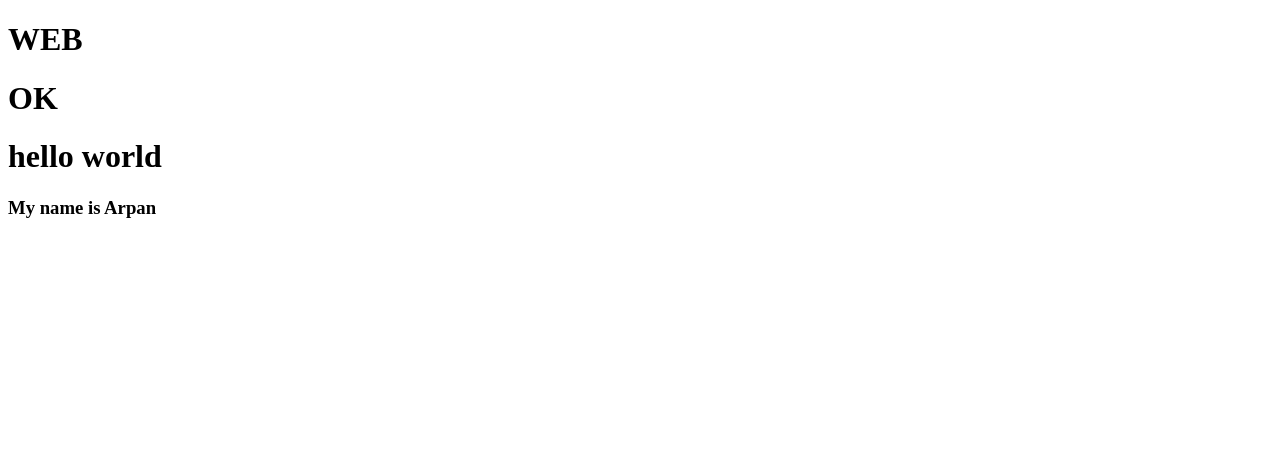
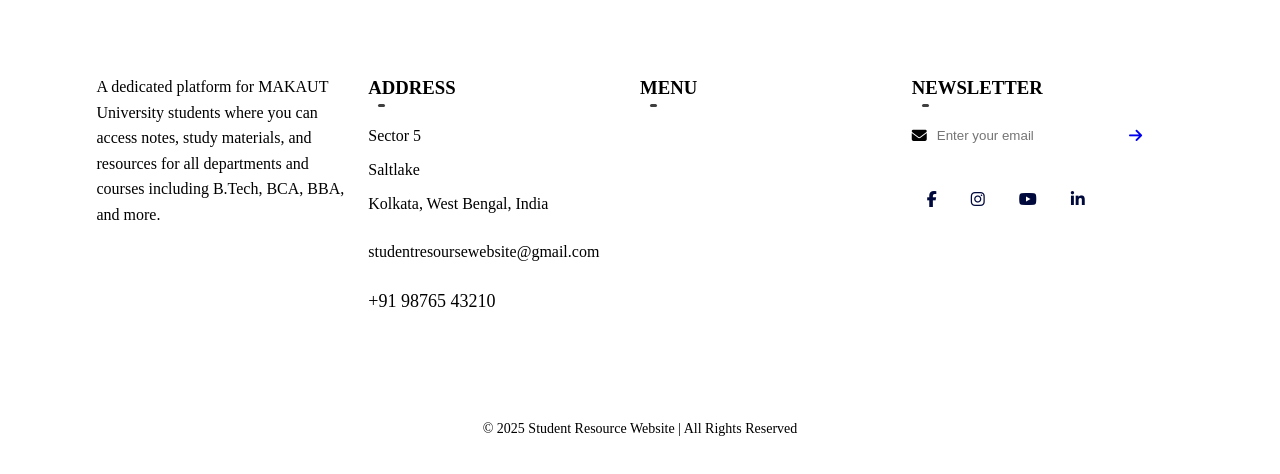
Before and after one commit to AnirbansarkarS/Student-Resource-Website, a plain HTML site: page frontend/index.html in a window 1280 px wide. Drawn offline with Linux system fonts and the light colour scheme.

Commit message:
footer first commit

```diff
--- a/frontend/index.html
+++ b/frontend/index.html
@@ -1,15 +1,83 @@
 <!DOCTYPE html>
 <html lang="en">
 <head>
-    <meta charset="UTF-8">
-    <meta name="viewport" content="width=device-width, initial-scale=1.0">
-    <title>Document</title>
+  <meta charset="UTF-8">
+  <meta name="viewport" content="width=device-width, initial-scale=1.0">
+  <title>Student Resource Website</title>
+  <link rel="stylesheet" href="styles/style.css">
+  <!-- Font Awesome CDN -->
+  <link rel="stylesheet" href="https://cdnjs.cloudflare.com/ajax/libs/font-awesome/6.5.0/css/all.min.css">
 </head>
 <body>
-    <h1>WEB</h1>
-    <h1>OK</h1>
-    <h1>hello world</h1>
-    <h3>My name is Arpan</h3>
+
+  <footer>
+    <div class="container">
+
+      <!-- About -->
+      <div class="footer-col">
+        <p class="footer-para">
+          A dedicated platform for MAKAUT University students where you can
+          access notes, study materials, and resources for all departments
+          and courses including B.Tech, BCA, BBA, and more.
+        </p>
+      </div>
+
+      <!-- address -->
+      <div class="footer-col">
+        <h3 class="text-office">
+          Address
+          <div class="underline"><span></span></div>
+        </h3>
+        <p>Sector 5</p>
+        <p>Saltlake</p>
+        <p>Kolkata, West Bengal, India</p>
+
+        <p class="email">studentresoursewebsite@gmail.com</p>
+        <p class="phone">+91 98765 43210</p>
+      </div>
+
+      <!-- Menu -->
+      <div class="footer-col">
+        <h3>
+          Menu
+          <div class="underline"><span></span></div>
+        </h3>
+        <ul>
+          <li><a href="#">Home</a></li>
+          <li><a href="#">Notes</a></li>
+          <li><a href="#">Resources</a></li>
+          <li><a href="#">Departments</a></li>
+          <li><a href="#">Contact</a></li>
+        </ul>
+      </div>
+
+      <!-- Newsletter + Social -->
+      <div class="footer-col">
+        <h3>
+          Newsletter
+          <div class="underline"><span></span></div>
+        </h3>
+        <form action="">
+          <i class="fa-solid fa-envelope"></i>
+          <input type="text" placeholder="Enter your email">
+          <a href="#"><i class="fa-solid fa-arrow-right"></i></a>
+        </form>
+
+        <!-- Social Media Icons -->
+        <div class="social-icons">
+          <a href="#"><i class="fa-brands fa-facebook-f"></i></a>
+          <a href="#"><i class="fa-brands fa-instagram"></i></a>
+          <a href="#"><i class="fa-brands fa-youtube"></i></a>
+          <a href="#"><i class="fa-brands fa-linkedin-in"></i></a>
+        </div>
+      </div>
+    </div>
+
+    <!-- Copyright -->
+    <div class="footer-bottom">
+      © 2025 Student Resource Website | All Rights Reserved
+    </div>
+  </footer>
 
 </body>
 </html>
--- a/frontend/styles/style.css
+++ b/frontend/styles/style.css
@@ -0,0 +1,159 @@
+
+<!--footer>
+footer {
+  background: linear-gradient(to right,rgb(30, 10, 10), #150101);
+  border-top-left-radius: 100px;
+  width: 100%;
+  position: relative;
+  color: white;
+
+}
+
+.container {
+  display: flex;
+  justify-content: space-between;
+  padding: 50px 7%;
+  flex-wrap: wrap;
+}
+
+.footer-col {
+  width: 25%;
+  min-width: 220px;
+}
+
+.footer-col h2,
+.footer-col h3 {
+  text-transform: uppercase;
+  margin-bottom: 20px;
+}
+
+p.email {
+  margin: 30px 0;
+}
+
+p.phone {
+  font-size: 18px;
+  font-weight: 400;
+}
+
+.footer-col .text-office {
+  margin-bottom: 20px;
+}
+
+.underline {
+  width: 70px;
+  height: 3px;
+  position: relative;
+  background-color: white;
+  margin-top: 5px;
+  margin-bottom: 20px;
+  border-radius: 3px;
+  overflow: hidden;
+}
+
+.underline span {
+  width: 7px;
+  height: 100%;
+  position: absolute;
+  left: 10px;
+  background-color: rgb(63, 63, 63);
+  border-radius: 3px;
+  animation: moving 1.5s linear infinite;
+}
+
+@keyframes moving {
+  0% { left: -20px; }
+  100% { left: 100%; }
+}
+
+.footer-col ul {
+  list-style-type: none;
+  padding-top: 10px;
+}
+
+.footer-col ul li {
+  margin: 10px 0;
+}
+
+.footer-col ul li a {
+  color: white;
+  text-decoration: none;
+  transition: color 0.3s;
+}
+
+.footer-col ul li a:hover {
+  color: #ffcc00;
+}
+
+.footer-col form {
+  margin-top: 20px;
+  border-bottom: 1px solid white;
+  padding-bottom: 10px;
+  display: flex;
+  align-items: center;
+}
+
+.footer-col form input {
+  width: 70%;
+  background: transparent;
+  border: none;
+  outline: none;
+  padding-left: 10px;
+  color: white;
+}
+
+.footer-col form i {
+  font-size: 15px;
+}
+
+.footer-col .social-icons {
+  margin-top: 20px;
+}
+
+.footer-col .social-icons i {
+  padding: 10px;
+  background-color: white;
+  color: #00093c;
+  border-radius: 50%;
+  margin: 5px;
+  transition: all 0.3s ease;
+}
+
+/* 🌟 Social media brand glow */
+.footer-col .social-icons i:hover {
+  transform: scale(1.15);
+  color: white;
+}
+
+.footer-col .social-icons .fa-facebook-f:hover {
+  background-color: #1877f2;
+  box-shadow: 0 0 15px #1877f2;
+}
+
+.footer-col .social-icons .fa-instagram:hover {
+  background-color: #e1306c;
+  box-shadow: 0 0 15px #e1306c;
+}
+
+.footer-col .social-icons .fa-youtube:hover {
+  background-color: #ff0000;
+  box-shadow: 0 0 15px #ff0000;
+}
+
+.footer-col .social-icons .fa-linkedin-in:hover {
+  background-color: #0a66c2;
+  box-shadow: 0 0 15px #0a66c2;
+}
+
+.footer-para {
+  max-width: 250px;
+  line-height: 1.6;
+}
+
+.footer-bottom {
+  text-align: center;
+  padding: 20px;
+  border-top: 1px solid rgba(255, 255, 255, 0.3);
+  margin-top: 20px;
+  font-size: 14px;
+}
```
